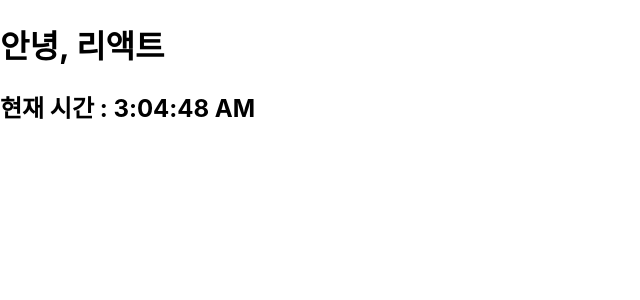
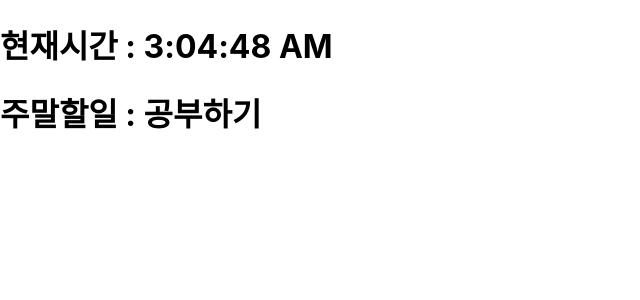
Before and after one commit to Hanhojjung/-K230201_React_Test_Lab3, a React (Create React App) app in the folder class-example/: page / in a window 1280 px wide. Shown: the top 300 px of the page, without its empty margins (0-640 px from the left). Built offline with nearby package versions, Linux system fonts and the light colour scheme.

Commit message:
230526 5교시

```diff
--- a/class-example/src/ch04/Button.jsx
+++ b/class-example/src/ch04/Button.jsx
@@ -1,16 +1,14 @@
 //Button.jsx
-//함수형 컴포넌트인데, 함수모양, 기존의 함수 키워드 사용.
+//함수형 컴포넌트인데, 함수모양, 기존의 함수 키워드사용.
+import React from "react";
 
-import React from 'react';
-function Button(props)
-{
-    return (// class-name -> jsx문법에서 카멜 표기법 표시.)
+function Button(props) {
+  return (
+    // class-name -> jsx 문법에서 카멜 표기법 표시.
     <button className={`bg-${props.color}`}>
-        <b>
-            {props.children}
-        </b>
+      <b>{props.children}</b>
     </button>
-    );
+  );
 }
 
 export default Button;
--- a/class-example/src/ch04/ConfirmDialog.jsx
+++ b/class-example/src/ch04/ConfirmDialog.jsx
@@ -1,12 +1,13 @@
 //ConfirmDialog.jsx
-//rsc를 입력하면
+// Reactjs code snipet 이용해서
+// 단축키 처럼 : rsc 입력하면, 자동으로 함수형 컴포넌트 화살표 함수로 만들어줌.
+import React from "react";
+import Button from "./Button";
 
-import React from 'react';
-import Button from './Button';
-const ConfirmDialog = props => {
+const ConfirmDialog = () => {
   return (
     <div>
-            <p>내용 확인</p>
+      <p>내용확인</p>
       <Button color="green">확인</Button>
       <Button color="red">확인2</Button>
     </div>
--- a/class-example/src/ch04/Tick.jsx
+++ b/class-example/src/ch04/Tick.jsx
@@ -1,15 +1,13 @@
-import React from 'react';
-
+import React from "react";
 // 화살표 함수 = 익명함수, 자체 쓰기는 힘들고
 // 변수에 할당해서 사용한다.
-const Tick = (props) =>{
-    return (
-        <div>
-            <h1>안녕, 리액트 </h1>
-            <h2>현재 시간 : {new Date().toLocaleTimeString()}</h2>
-            {/* 리액트에서 표현식을 쓸 때 무조건 중괄호 사용 */}
-        </div>
-    );
+const Tick = (props) => {
+  return (
+    <div>
+      <h1>안녕, 리액트</h1>
+      <h2>현재 시간: {new Date().toLocaleTimeString()}</h2>
+    </div>
+  );
 };
 
 export default Tick;
--- /dev/null
+++ b/class-example/src/ch04_ex/Todolist.jsx
@@ -0,0 +1,12 @@
+import React from 'react';
+
+const Todolist = (props) => {
+    return (
+        <div>
+            <h1>{`현재시간 : ${props.date}`}</h1>
+            <h1>{`주말할일 : ${props.todo}`}</h1>
+        </div>
+    );
+};
+
+export default Todolist;
--- /dev/null
+++ b/class-example/src/ch04_ex/Weekend.jsx
@@ -0,0 +1,13 @@
+import React from "react";
+import Todolist from "./Todolist";
+
+const Weekend = (props) => {
+    return (
+        <div>
+           <Todolist date= {new Date().toLocaleTimeString()} todo ="공부하기" />
+
+        </div>
+    );
+};
+
+export default Weekend;
--- a/class-example/src/index.js
+++ b/class-example/src/index.js
@@ -6,13 +6,14 @@ import App from './App';
 import reportWebVitals from './reportWebVitals';
 import ConfirmDialog from './ch04/ConfirmDialog';
 import Tick from './ch04/Tick';
+import Weekend from './ch04_ex/Weekend';
 
 //setInterval(콜백함수, 시간(ms)) -> 특정 시간마다, 첫번째 매개변수에서 정의한 함수가 실행한다.
 //ReactDOM
 setInterval( () => {
   ReactDOM.render(
     <React.StrictMode>
-    <Tick/>
+    <Weekend/>
     </React.StrictMode>,
     document.getElementById('root')
   );
```
Also changed, not shown: 1 other file (tests, documents, lock files or other folders). Lines whose indentation alone changed are shown as unchanged.
